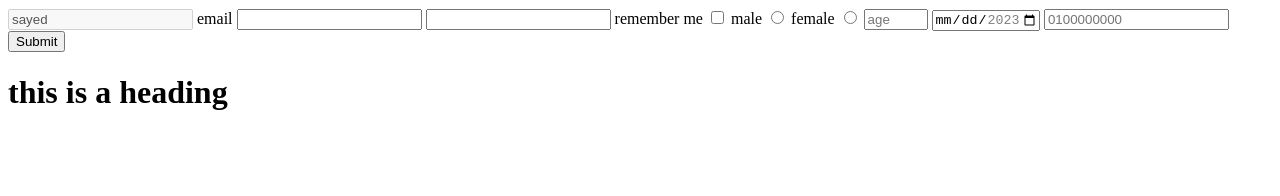
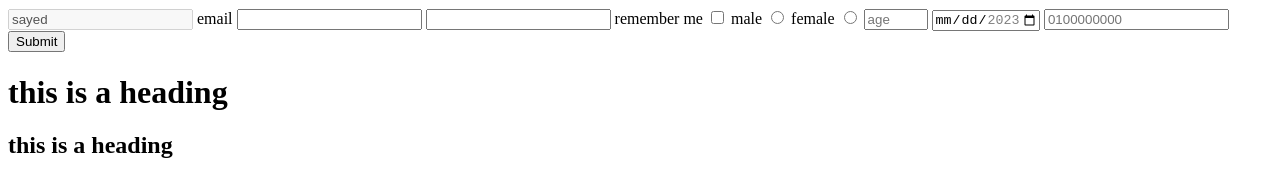
Before and after one commit to sayedsafwe77/eyouth_round4_software_track_S2, a plain HTML site: page src/session2.html in a window 1280 px wide. Drawn offline with Linux system fonts and the light colour scheme.

```diff
--- a/src/session2.html
+++ b/src/session2.html
@@ -154,9 +154,6 @@
              <input type="submit">
         </form>
 
-
-
-
         <!-- <label for="browser">Choose your browser from the list:</label>
         <input list="browsers" name="browser" id="browser">
 
@@ -169,5 +166,9 @@
         </datalist> -->
 
         <h1>this is a heading</h1>
+        <header>
+            <h2>this is a heading</h2>
+
+        </header>
     </body>
 </html>
```
Also changed, not shown: src/ignores/file2.html (deleted).
